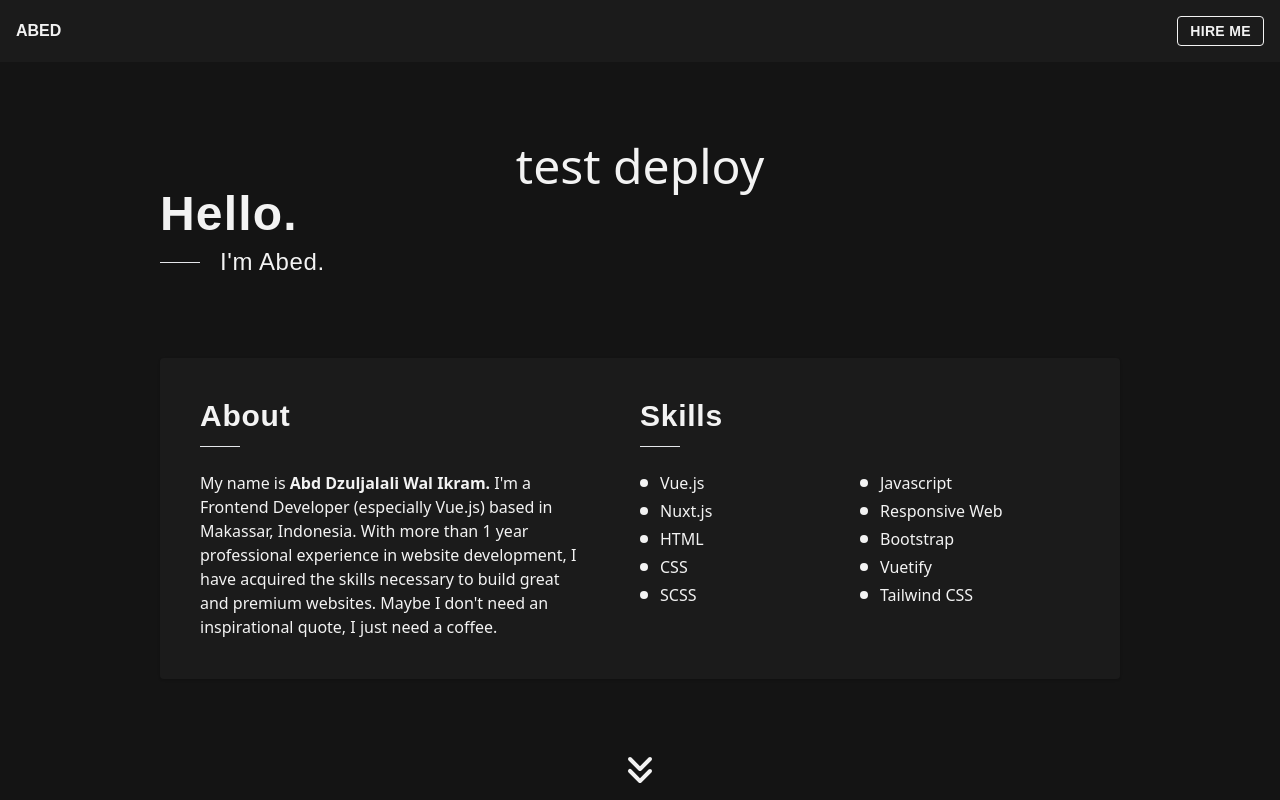
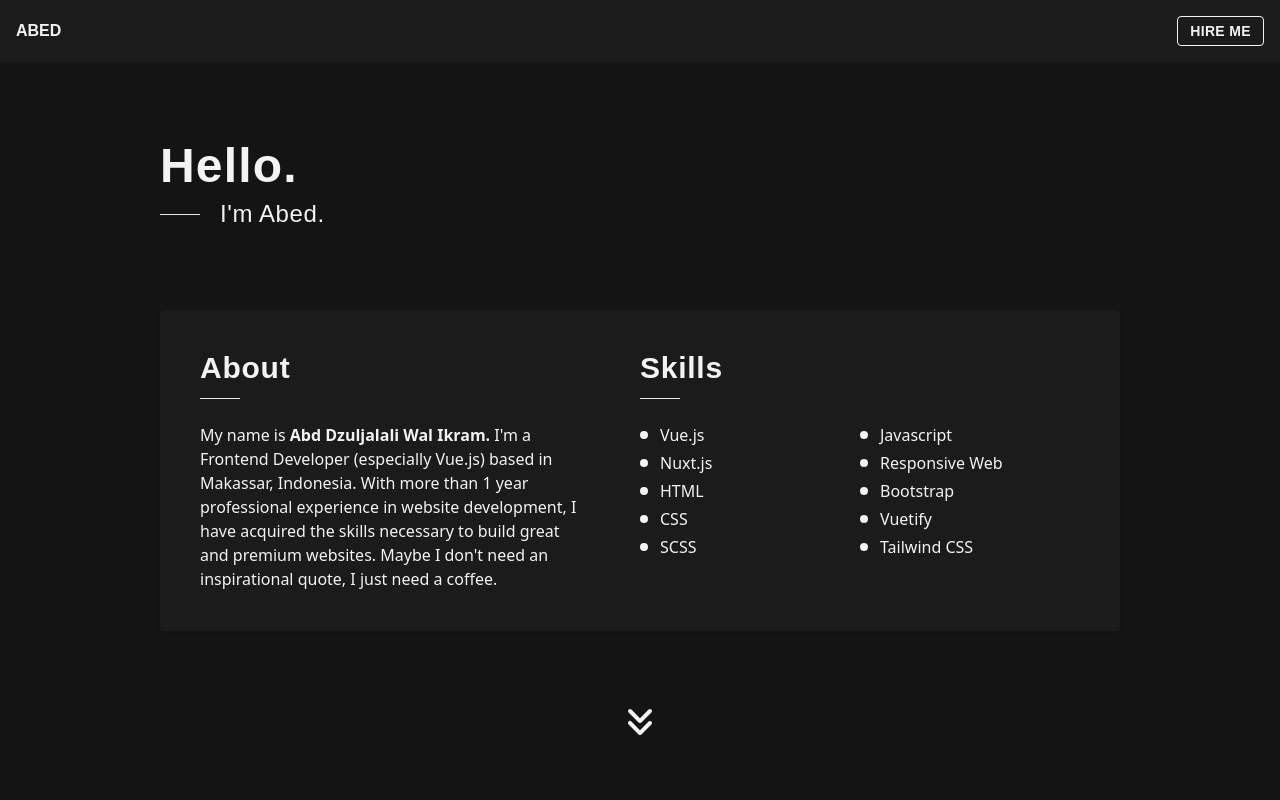
Before and after one commit to kalamangna/vue-portfolio, a Vue app: page / in a window 1280 px wide. Shown: the top 800 px of the page. Built offline with nearby package versions, Linux system fonts and the light colour scheme.

Commit message:
Deploy ok

```diff
--- a/src/views/Home.vue
+++ b/src/views/Home.vue
@@ -1,9 +1,6 @@
 <template>
   <div class="text-grey">
     <div class="bg-blackier px-4 py-10 md:px-40 md:py-20">
-      <div class="text-center text-5xl">
-        test deploy
-      </div>
       <!-- banner -->
       <div class="font-nunito">
         <h1 class="text-5xl font-bold mb-2 tracking-wide">
```
